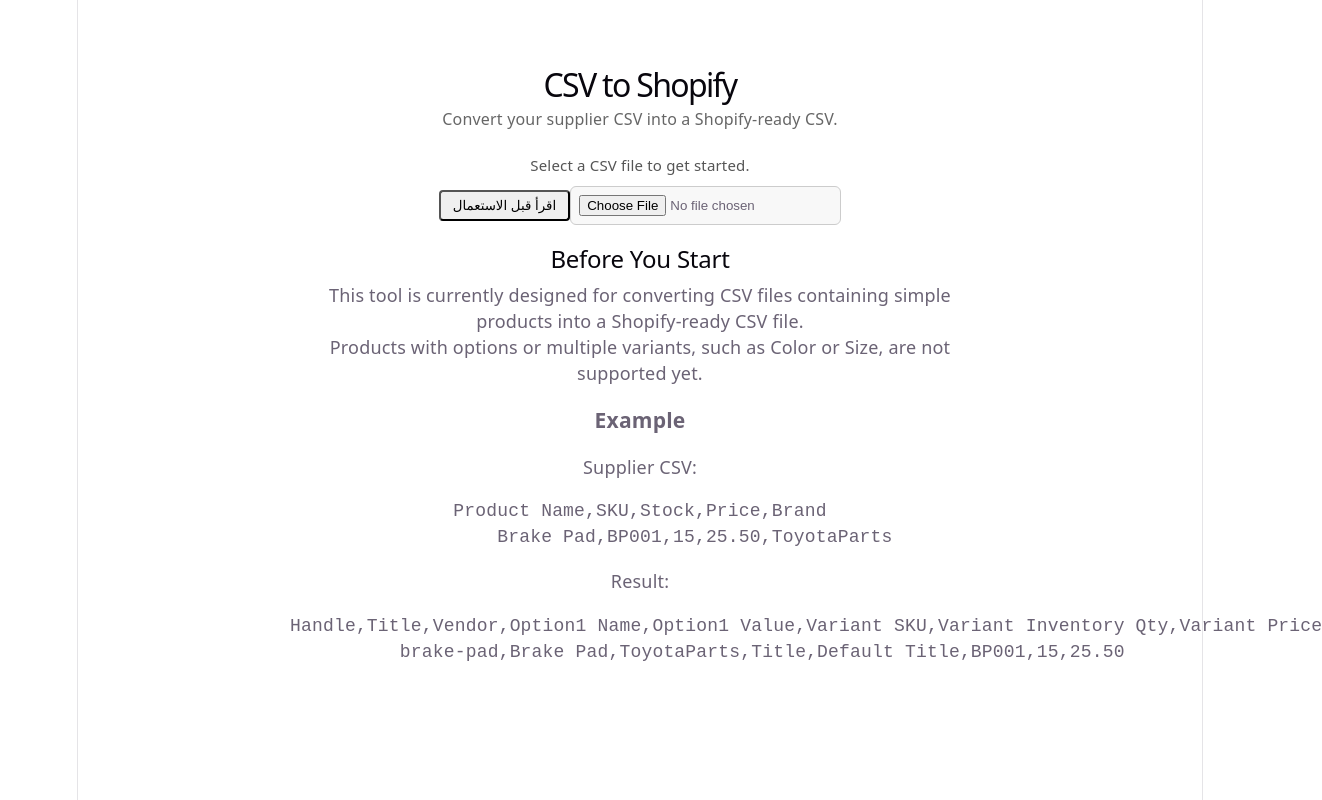
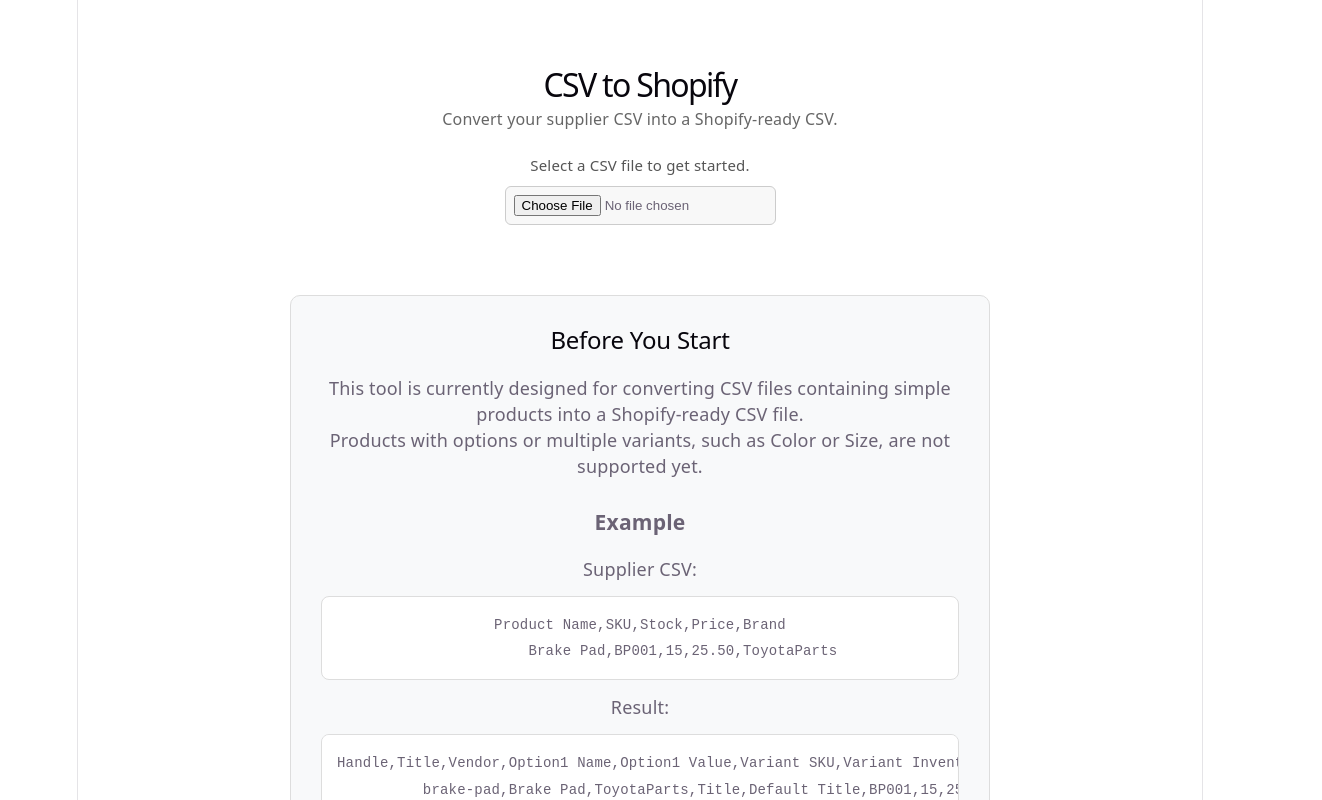
Before and after one commit to zakariahamdani1/csv-transformer-frontend, a React (Vite) app: page / in a window 1280 px wide. Shown: the top 800 px of the page, 1322 px wide, since content can reach past the window. Built offline with nearby package versions, Linux system fonts and the light colour scheme.

Commit message:
Style instructions section

```diff
--- a/src/App.css
+++ b/src/App.css
@@ -115,3 +115,28 @@
   font-size: 14px;
   font-weight: 500;
 }
+
+#instructions {
+  margin-top: 50px;
+  padding: 30px;
+  border: 1px solid #ddd;
+  border-radius: 10px;
+  background: #f8f9fa;
+}
+
+#instructions h2 {
+  margin-bottom: 20px;
+}
+
+#instructions h3 {
+  margin-top: 30px;
+}
+
+#instructions pre {
+  background: #ffffff;
+  padding: 15px;
+  border: 1px solid #ddd;
+  border-radius: 8px;
+  overflow-x: auto;
+  font-size: 14px;
+}
--- a/src/App.jsx
+++ b/src/App.jsx
@@ -129,9 +129,6 @@
       <h1>CSV to Shopify</h1>
       <p>Convert your supplier CSV into a Shopify-ready CSV.</p>
       <p>Select a CSV file to get started.</p>
-      <a href="#instructions">
-        <button>اقرأ قبل الاستعمال</button>
-      </a>
       <input
         type="file"
         accept=".csv"
```
